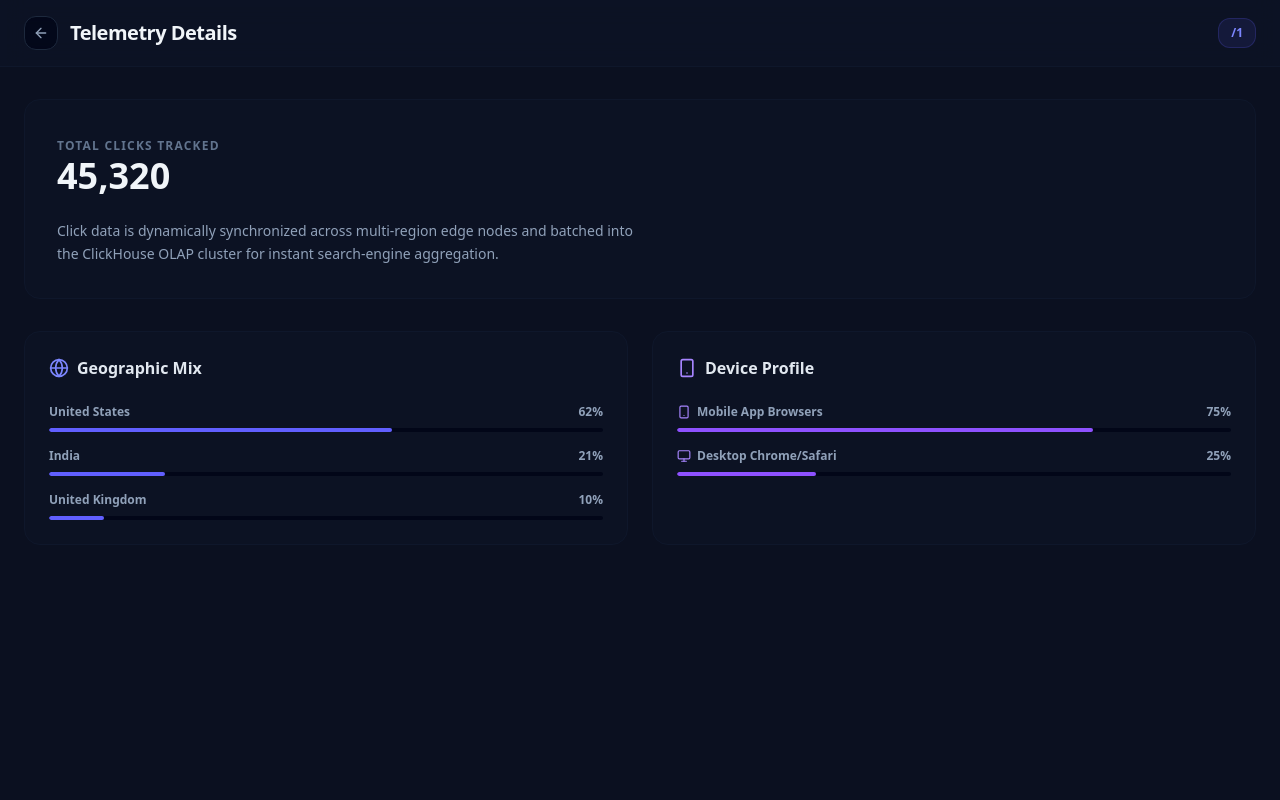
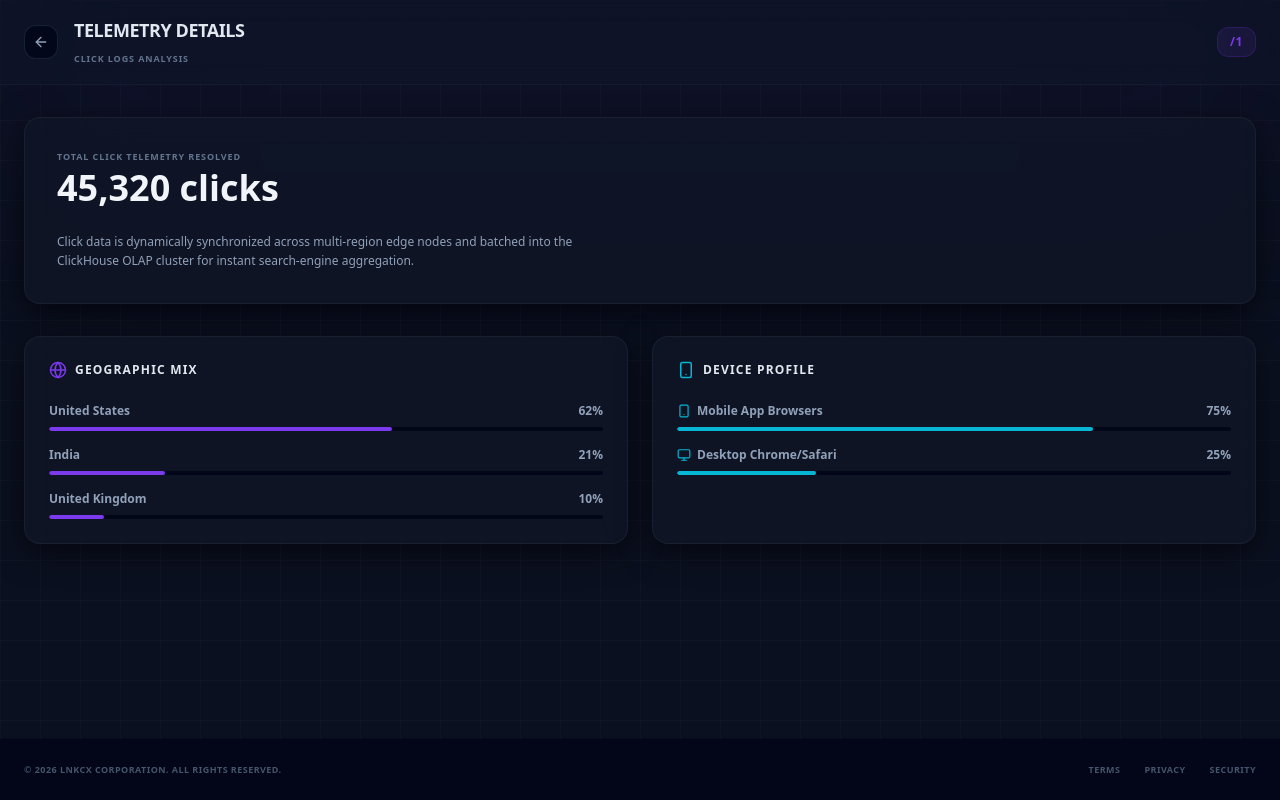
Before and after one commit to ankitkumar1995/url-shortner, a Next.js app in the folder apps/frontend/: page /analytics/1 in a window 1280 px wide. Built offline with nearby package versions, Linux system fonts and the light colour scheme; no server answers.

Commit message:
feat: redesign dynamic link analytics subpage UI

```diff
--- a/apps/frontend/src/app/analytics/[shortCode]/page.tsx
+++ b/apps/frontend/src/app/analytics/[shortCode]/page.tsx
@@ -1,13 +1,13 @@
 import React from "react";
 import Link from "next/link";
-import { ArrowLeft, TrendingUp, BarChart3, Globe, Smartphone, Monitor } from "lucide-react";
+import { ArrowLeft, TrendingUp, Globe, Smartphone, Monitor } from "lucide-react";
 import { Metadata } from "next";
 
 interface PageProps {
   params: Promise<{ shortCode: string }>;
 }
 
-// 1. Dynamic Metadata Generation for SEO/AEO/Search Optimization
+// 1. Dynamic Metadata Generation
 export async function generateMetadata({ params }: PageProps): Promise<Metadata> {
   const resolvedParams = await params;
   const shortCode = resolvedParams.shortCode;
@@ -27,44 +27,57 @@ export default async function AnalyticsPage({ params }: PageProps) {
   const resolvedParams = await params;
   const shortCode = resolvedParams.shortCode;
 
-  // Mock server lookup (in production, queries Postgres/ClickHouse)
   const clickCount = 45320;
 
   return (
-    <div className="flex-1 flex flex-col justify-between">
-      {/* Navigation */}
-      <header className="w-full bg-slate-900/40 border-b border-slate-900 backdrop-blur-md sticky top-0 z-30">
+    <div className="min-h-screen flex flex-col justify-between bg-[#0B1020] bg-grid-pattern text-slate-100">
+
+      {/* Background radial glow */}
+      <div className="absolute top-0 left-1/2 -translate-x-1/2 w-full max-w-7xl h-[400px] bg-gradient-to-b from-accent/10 via-transparent to-transparent blur-[100px] pointer-events-none" />
+
+      {/* Navigation Header */}
+      <header className="w-full bg-slate-900/40 border-b border-white/[0.03] backdrop-blur-md sticky top-0 z-30">
         <div className="max-w-7xl mx-auto px-6 py-4 flex items-center justify-between">
-          <div className="flex items-center gap-3">
-            <Link href="/dashboard" className="p-2 bg-slate-950/80 border border-slate-800 rounded-xl text-slate-400 hover:text-slate-200 transition">
+          <div className="flex items-center gap-4">
+            <Link
+              href="/dashboard"
+              className="p-2 bg-slate-950/80 border border-slate-800/80 rounded-xl text-slate-400 hover:text-slate-200 transition"
+              aria-label="Back to dashboard"
+            >
               <ArrowLeft className="h-4 w-4" />
             </Link>
-            <h1 className="text-xl font-bold tracking-tight text-slate-100">Telemetry Details</h1>
+            <div>
+              <h1 className="text-lg font-black tracking-tight text-slate-200 uppercase">Telemetry Details</h1>
+              <span className="text-[9px] font-bold text-slate-500 tracking-widest uppercase">Click logs analysis</span>
+            </div>
           </div>
-          <span className="text-xs bg-indigo-500/10 text-indigo-400 border border-indigo-500/20 px-3 py-1.5 rounded-xl font-semibold">
+          <span className="text-xs bg-accent/10 text-accent border border-accent/20 px-3 py-1.5 rounded-xl font-bold uppercase tracking-wider">
             /{shortCode}
           </span>
         </div>
       </header>
 
       {/* Main telemetry cards */}
-      <main className="max-w-7xl mx-auto px-6 py-8 w-full flex-1 space-y-8">
-        <div className="p-8 rounded-2xl bg-slate-900/30 border border-slate-900 space-y-6">
+      <main className="max-w-7xl mx-auto px-6 py-8 w-full flex-1 space-y-8 relative z-10">
+
+        {/* Click Ingestion summary */}
+        <div className="glass-card p-8 rounded-2xl space-y-6">
           <div className="space-y-1">
-            <span className="text-xs font-semibold text-slate-500 uppercase tracking-widest">Total Clicks Tracked</span>
-            <h2 className="text-4xl font-black text-slate-100">{clickCount.toLocaleString()}</h2>
+            <span className="text-[9px] font-bold text-slate-500 uppercase tracking-widest block">Total Click Telemetry Resolved</span>
+            <h2 className="text-4xl font-black text-slate-100">{clickCount.toLocaleString()} clicks</h2>
           </div>
-          <p className="text-sm text-slate-400 leading-relaxed max-w-xl font-medium">
+          <p className="text-xs text-slate-400 leading-relaxed max-w-xl font-medium">
             Click data is dynamically synchronized across multi-region edge nodes and batched into the ClickHouse OLAP cluster for instant search-engine aggregation.
           </p>
         </div>
 
         {/* Demographics Grid */}
         <div className="grid grid-cols-1 md:grid-cols-2 gap-6">
+
           {/* Countries card */}
-          <div className="p-6 rounded-2xl bg-slate-900/30 border border-slate-900 space-y-6">
-            <h3 className="text-md font-bold text-slate-200 flex items-center gap-2">
-              <Globe className="h-5 w-5 text-indigo-400" />
+          <div className="glass-card p-6 rounded-2xl space-y-6">
+            <h3 className="text-xs font-bold text-slate-200 flex items-center gap-2 uppercase tracking-widest">
+              <Globe className="h-4.5 w-4.5 text-accent" />
               <span>Geographic Mix</span>
             </h3>
             <div className="space-y-4">
@@ -74,12 +87,12 @@ export default async function AnalyticsPage({ params }: PageProps) {
                 { name: "United Kingdom", pct: 10 },
               ].map((geo) => (
                 <div key={geo.name} className="space-y-2">
-                  <div className="flex items-center justify-between text-xs font-semibold text-slate-400">
+                  <div className="flex items-center justify-between text-xs font-bold text-slate-400">
                     <span>{geo.name}</span>
                     <span>{geo.pct}%</span>
                   </div>
                   <div className="w-full h-1 bg-slate-950 rounded-full overflow-hidden">
-                    <div style={{ width: `${geo.pct}%` }} className="h-full bg-indigo-500 rounded-full" />
+                    <div style={{ width: `${geo.pct}%` }} className="h-full bg-accent rounded-full" />
                   </div>
                 </div>
               ))}
@@ -87,9 +100,9 @@ export default async function AnalyticsPage({ params }: PageProps) {
           </div>
 
           {/* User Agents */}
-          <div className="p-6 rounded-2xl bg-slate-900/30 border border-slate-900 space-y-6">
-            <h3 className="text-md font-bold text-slate-200 flex items-center gap-2">
-              <Smartphone className="h-5 w-5 text-violet-400" />
+          <div className="glass-card p-6 rounded-2xl space-y-6">
+            <h3 className="text-xs font-bold text-slate-200 flex items-center gap-2 uppercase tracking-widest">
+              <Smartphone className="h-4.5 w-4.5 text-cyan-accent" />
               <span>Device Profile</span>
             </h3>
             <div className="space-y-4">
@@ -98,15 +111,15 @@ export default async function AnalyticsPage({ params }: PageProps) {
                 { name: "Desktop Chrome/Safari", pct: 25, icon: Monitor },
               ].map((device) => (
                 <div key={device.name} className="space-y-2">
-                  <div className="flex items-center justify-between text-xs font-semibold text-slate-400">
+                  <div className="flex items-center justify-between text-xs font-bold text-slate-400">
                     <span className="flex items-center gap-1.5">
-                      <device.icon className="h-3.5 w-3.5 text-violet-400" />
+                      <device.icon className="h-3.5 w-3.5 text-cyan-accent" />
                       <span>{device.name}</span>
                     </span>
                     <span>{device.pct}%</span>
                   </div>
                   <div className="w-full h-1 bg-slate-950 rounded-full overflow-hidden">
-                    <div style={{ width: `${device.pct}%` }} className="h-full bg-violet-500 rounded-full" />
+                    <div style={{ width: `${device.pct}%` }} className="h-full bg-cyan-accent rounded-full" />
                   </div>
                 </div>
               ))}
@@ -114,6 +127,18 @@ export default async function AnalyticsPage({ params }: PageProps) {
           </div>
         </div>
       </main>
+
+      {/* Footer */}
+      <footer className="w-full border-t border-white/[0.02] bg-slate-950 py-6 relative z-10">
+        <div className="max-w-7xl mx-auto px-6 flex flex-col sm:flex-row items-center justify-between gap-4 text-[9px] font-bold text-slate-600 tracking-wider">
+          <span>&copy; {new Date().getFullYear()} LNKCX CORPORATION. ALL RIGHTS RESERVED.</span>
+          <div className="flex gap-6 uppercase">
+            <Link href="/" className="hover:text-slate-400">Terms</Link>
+            <Link href="/" className="hover:text-slate-400">Privacy</Link>
+            <Link href="/" className="hover:text-slate-400">Security</Link>
+          </div>
+        </div>
+      </footer>
     </div>
   );
 }
```
